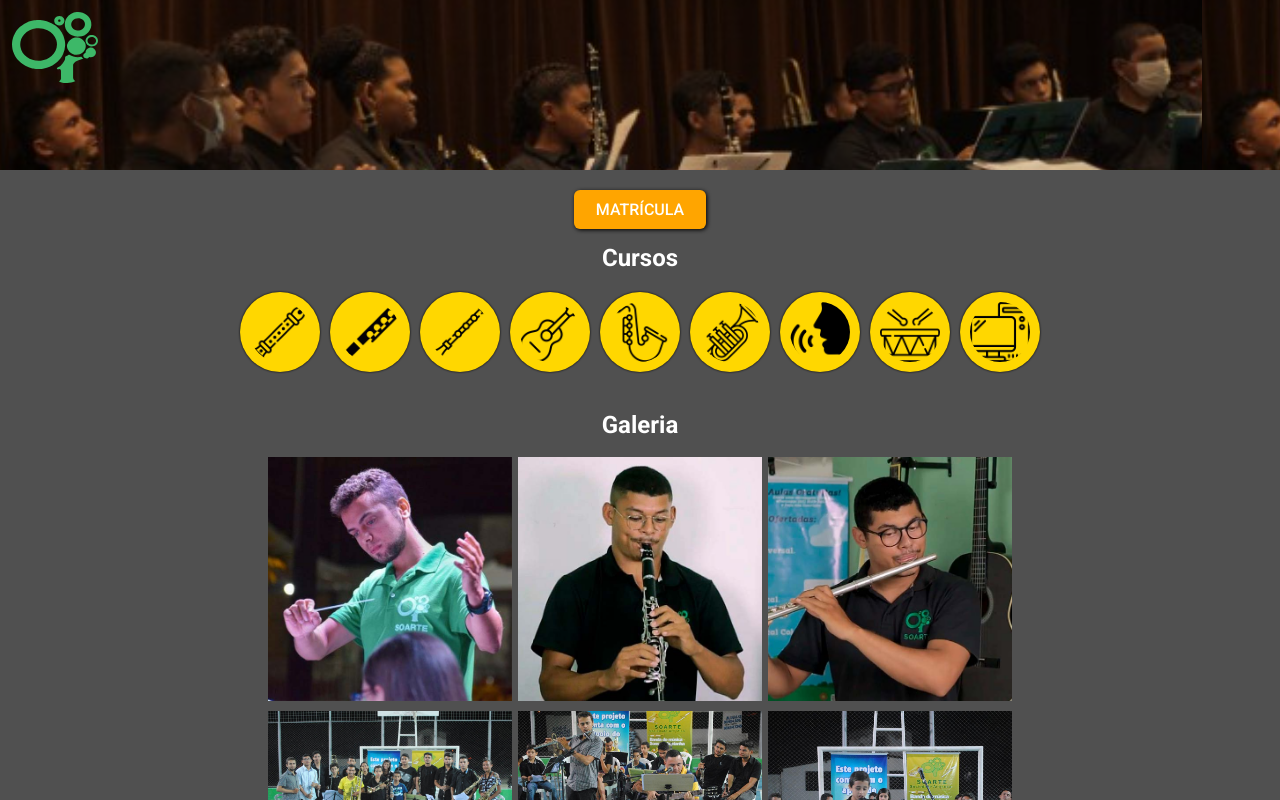
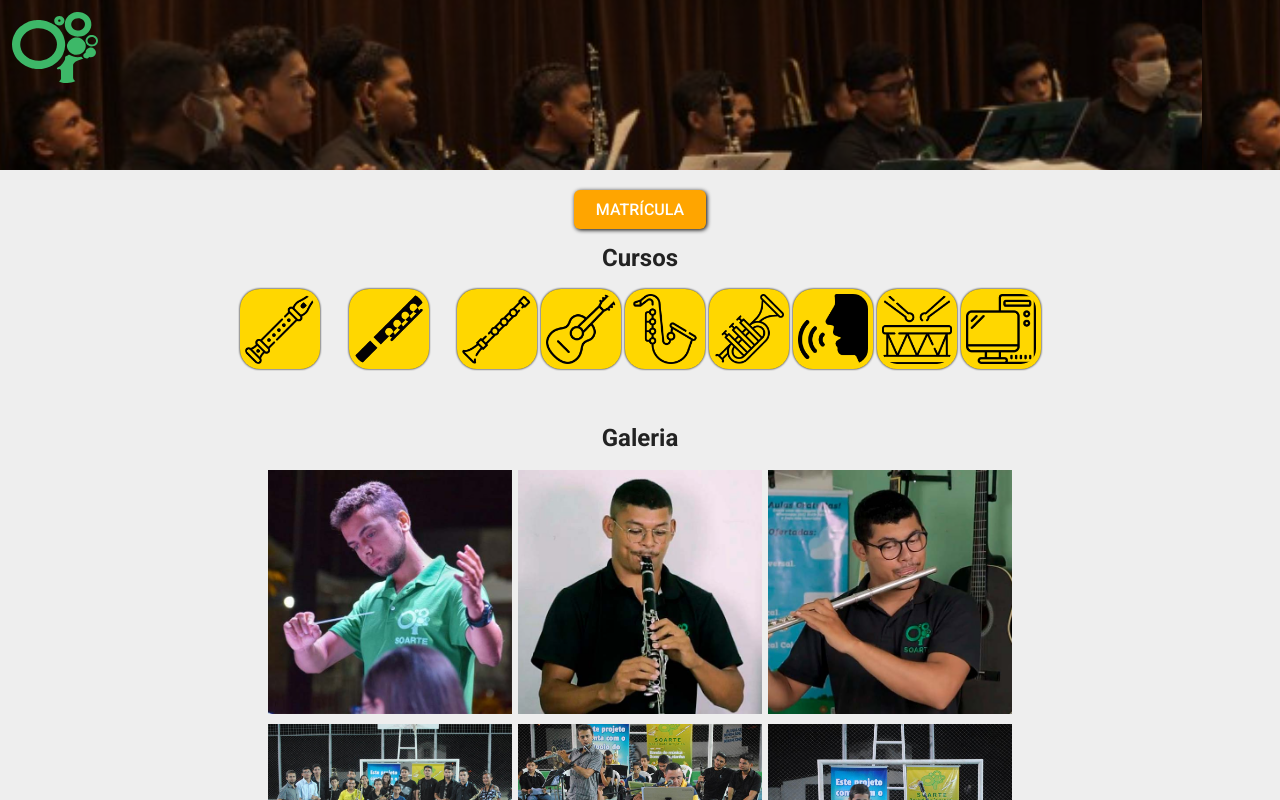
Before and after one commit to Laylsons3/soarte, a Next.js app: page / in a window 1280 px wide. Shown: the top 800 px of the page. Built offline with nearby package versions, Linux system fonts and the light colour scheme.

Commit message:
add sass

```diff
--- a/components/Apoie.js
+++ b/components/Apoie.js
@@ -4,7 +4,7 @@ function Home() {
 
 <section className="apoie" id="apoie">
             <h1>Apoie</h1>
-            <a className="button-apoie" href="https://apoia.se/soarte" target="_BLANK">APOIE!</a>
+            <a className="button-apoie" href="https://apoia.se/soarte" target="_blank" rel="nofollow">APOIE!</a>
             <p style={{fontSize:'14pt'}}>Nos ajude a continuar <span style={{fontWeight:'900'}}>transformando vidas</span> através da <span style={{fontWeight:'900'}}>arte!</span></p>
     </section>
 
--- a/components/Cursos.js
+++ b/components/Cursos.js
@@ -4,15 +4,17 @@ function Home() {
 
 <section className="cursos" id="cursos">
             <h1>Cursos</h1>
-            <label><a href="#cursos"><img className="button-curso" src="/images/flute.png" alt="Flauta Doce" /></a></label>
-            <label><a href="#cursos"><img className="button-curso" src="/images/transverse-flute.png" alt="Flauta Transversal" /></a></label>
-            <label><a href="#cursos"><img className="button-curso" src="/images/clarinet.png" alt="Clarinete" /></a></label>
-            <label><a href="#cursos"><img className="button-curso" src="/images/guitar.png" alt="Violão" /></a></label>
-            <label><a href="#cursos"><img className="button-curso" src="/images/sax.png" alt="Saxofone" /></a></label>
-            <label><a href="#cursos"><img className="button-curso" src="/images/trumpet.png" alt="Metais" /></a></label>
-            <label><a href="#cursos"><img className="button-curso" src="/images/voice.png" alt="Canto" /></a></label>
-            <label><a href="#cursos"><img className="button-curso" src="/images/drum.png" alt="Percussão" /></a></label>
-            <label><a href="#cursos"><img className="button-curso" src="/images/pc.png" alt="Informática" /></a></label>
+            <div className="div-cursos">
+            <label className="div-button-curso"><a href="#cursos"><div className="div-button-curso"><img className="button-curso" src="/images/flute.png" alt="Flauta Doce" /></div></a><span className="spa">Flauta-Doce</span></label>
+            <label className="div-button-curso"><a href="#cursos"><div className="div-button-curso"><img className="button-curso" src="/images/transverse-flute.png" alt="Flauta Transversal" /></div></a><span className="spa">Flauta Transversal</span></label>
+            <label className="div-button-curso"><a href="#cursos"><div className="div-button-curso"><img className="button-curso" src="/images/clarinet.png" alt="Clarinete" /></div></a><span className="spa">Clarinete</span></label>
+            <label className="div-button-curso"><a href="#cursos"><div className="div-button-curso"><img className="button-curso" src="/images/guitar.png" alt="Violão" /></div></a><span className="spa">Violão</span></label>
+            <label className="div-button-curso"><a href="#cursos"><div className="div-button-curso"><img className="button-curso" src="/images/sax.png" alt="Saxofone" /></div></a><span className="spa">Saxofone</span></label>
+            <label className="div-button-curso"><a href="#cursos"><div className="div-button-curso"><img className="button-curso" src="/images/trumpet.png" alt="Metais" /></div></a><span className="spa">Metais</span></label>
+            <label className="div-button-curso"><a href="#cursos"><div className="div-button-curso"><img className="button-curso" src="/images/voice.png" alt="Canto" /></div></a><span className="spa">Canto</span></label>
+            <label className="div-button-curso"><a href="#cursos"><div className="div-button-curso"><img className="button-curso" src="/images/drum.png" alt="Percussão" /></div></a><span className="spa">Percussão</span></label>
+            <label className="div-button-curso"><a href="#cursos"><div className="div-button-curso"><img className="button-curso" src="/images/pc.png" alt="Informática" /></div></a><span>Informática</span></label>
+            </div>
     </section>
 
 </div>
--- a/components/Galeria.js
+++ b/components/Galeria.js
@@ -14,7 +14,6 @@ function Home() {
             <img className="foto-galeria" src='/images/galeria/img4.jpg'/>
             <img className="foto-galeria" src='/images/galeria/img5.jpg'/>
             <img className="foto-galeria" src='/images/galeria/img6.jpg'/><br />
-            <img className="foto-galeria" src='/images/galeria/img7.jpg'/>
 
 
 
--- a/package.json
+++ b/package.json
@@ -21,7 +21,7 @@
     "next": "^12.1.5",
     "react": "^18.0.0",
     "react-dom": "^18.0.0",
-    "sass": "^1.50.1",
+    "sass": "^1.51.0",
     "svg": "^0.1.0"
   },
   "devDependencies": {
--- a/pages/_app.js
+++ b/pages/_app.js
@@ -1,4 +1,4 @@
-import '../styles.css'
+import '../styles/styles.scss'
 
 export default function MyApp({ Component, pageProps }) {
   return <Component {...pageProps} />
--- a/pages/index.js
+++ b/pages/index.js
@@ -28,7 +28,7 @@ function Home() {
 <Apoie />
 <Contato />
 </main>
-<Footer />
+<Footer /><br /><br /><br /><br />
 </div>
     )
 }
--- a/styles.css
+++ b/styles/styles.scss
@@ -4,9 +4,10 @@ body {
     font-family: 'Roboto', sans-serif;
     font-weight: 500;
     width: 100%;
-    background: #505050;
     min-width: 366px;
-    color: #fff;
+
+    background: #eee;
+    color: #222;
 }
 
 h1{
@@ -15,7 +16,7 @@ h1{
 
 header {
     height: 170px;
-    background: url('./public/images/bg-2.png');
+    background: url('/images/bg-2.png');
 
 }
 
@@ -52,7 +53,6 @@ main {
 
 
 /* GALERIA */
-
 .galeria {
     height: 100%;
     padding: 15px;
@@ -89,9 +89,7 @@ main {
 }
 
 
-/* FIM DA GALERIA */
-
-
+/* QUEM SOMOS */
 .quem-somos {
     height: 100%;
     padding: 15px;
@@ -102,6 +100,13 @@ main {
     text-align: justify;
 }
 
+
+/* CURSOS */
+.div-cursos {
+    display: flex;
+    justify-content: center;
+}
+
 .cursos {
     height: 100%;
     padding: 15px;
@@ -109,11 +114,11 @@ main {
 
 .button-curso {
     width: 80px;
-    margin: 5px;
-    padding: 10px;
+    margin: 2px;
+    padding: 5px;
     background: gold;
     filter: drop-shadow(0 0 1px black);
-    border-radius: 50%;
+    border-radius: 25%;
     transition: .2s;
 }
 
@@ -122,6 +127,20 @@ main {
     transform: scale(1.15);
 }
 
+.div-button-curso {
+    span {
+        content: "";
+        visibility: hidden;
+    }
+}
+
+.div-button-curso:hover {
+    span {
+        visibility: visible;
+    }
+}
+
+/* APOIE */
 .apoie {
     height: 100%;
     padding: 15px;
@@ -145,6 +164,8 @@ main {
 .button-apoie:hover {
     filter: brightness(1.1);
 }
+
+/* CONTATO */
 .contato {
     padding: 15px;
 }
```
Also changed, not shown: 1 other file (tests, documents, lock files or other folders).
